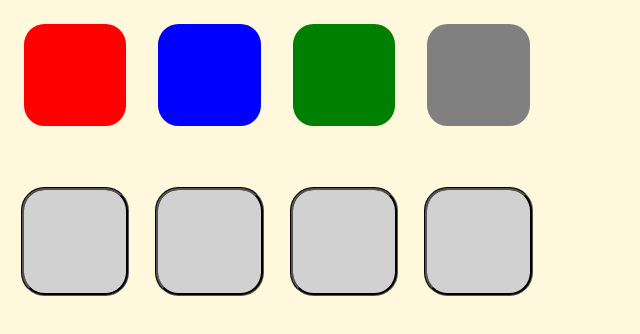
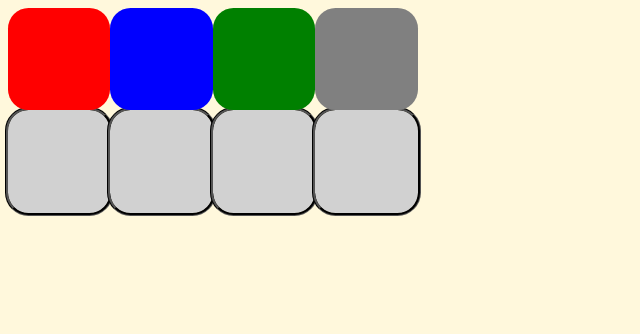
Before and after one commit to Glebcode/events, a plain HTML site: page index.html in a window 1280 px wide. Shown: the whole page, without its empty margins (0-640 px from the left). Drawn offline with Linux system fonts and the light colour scheme.

Commit message:
update(css):add(del em)

```diff
--- a/main.css
+++ b/main.css
@@ -1,6 +1,6 @@
 body{
     background-color: cornsilk;
-    font-size: 1em;
+    /* font-size: 1em; */
 }
 .sqWrap{
     display: flex;
@@ -10,7 +10,7 @@ body{
     width: 8vw;
     height: 8vw;
     border-radius: 20%;
-    margin: 1em;
+    /* margin: 1em; */
 }
 .colorSq{
     z-index: 2;
@@ -29,7 +29,7 @@ body{
 }
 #boxPlace{
     position: relative;
-    top: 2em;
+    /* top: 2em; */
     display: flex;
 }
 .typeBox{
```
